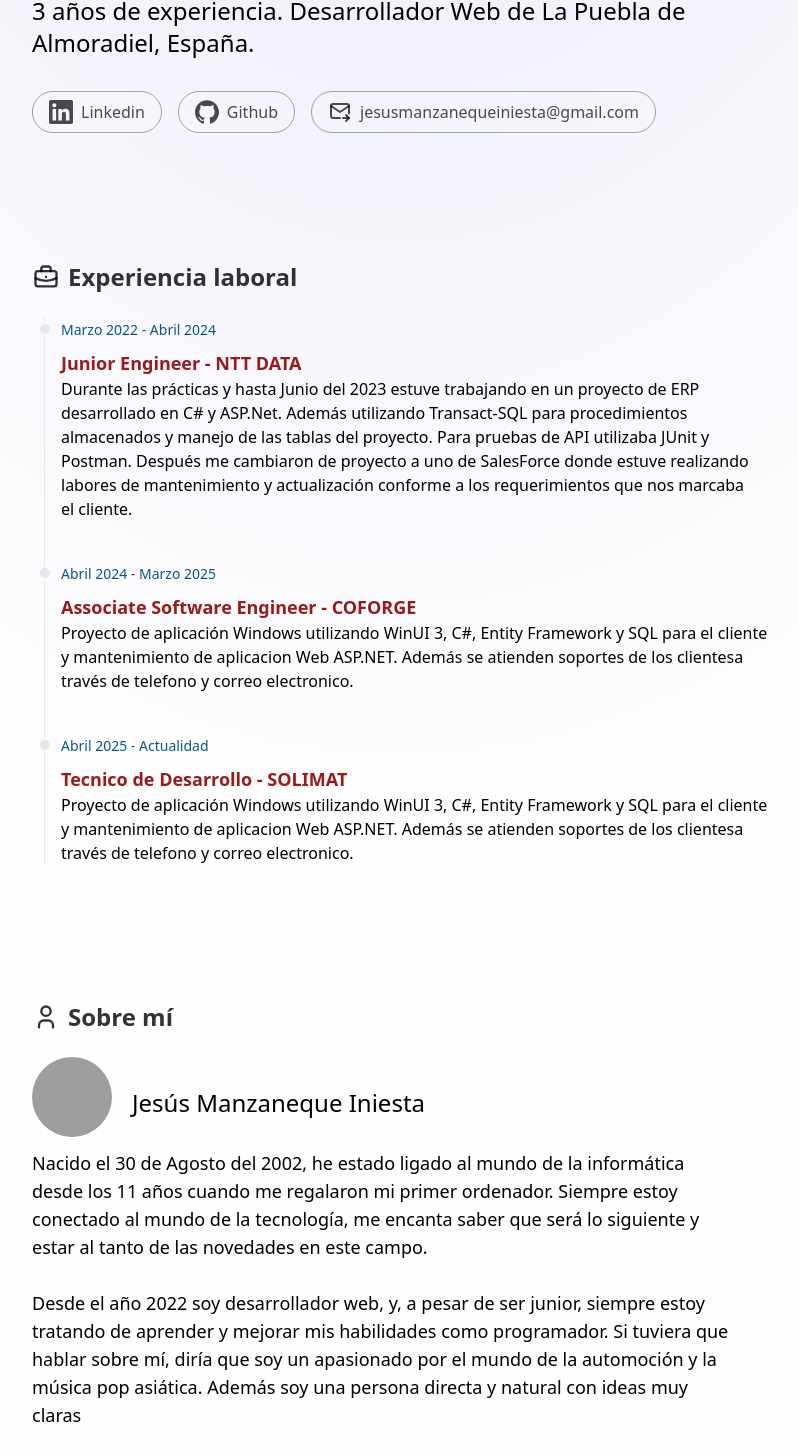
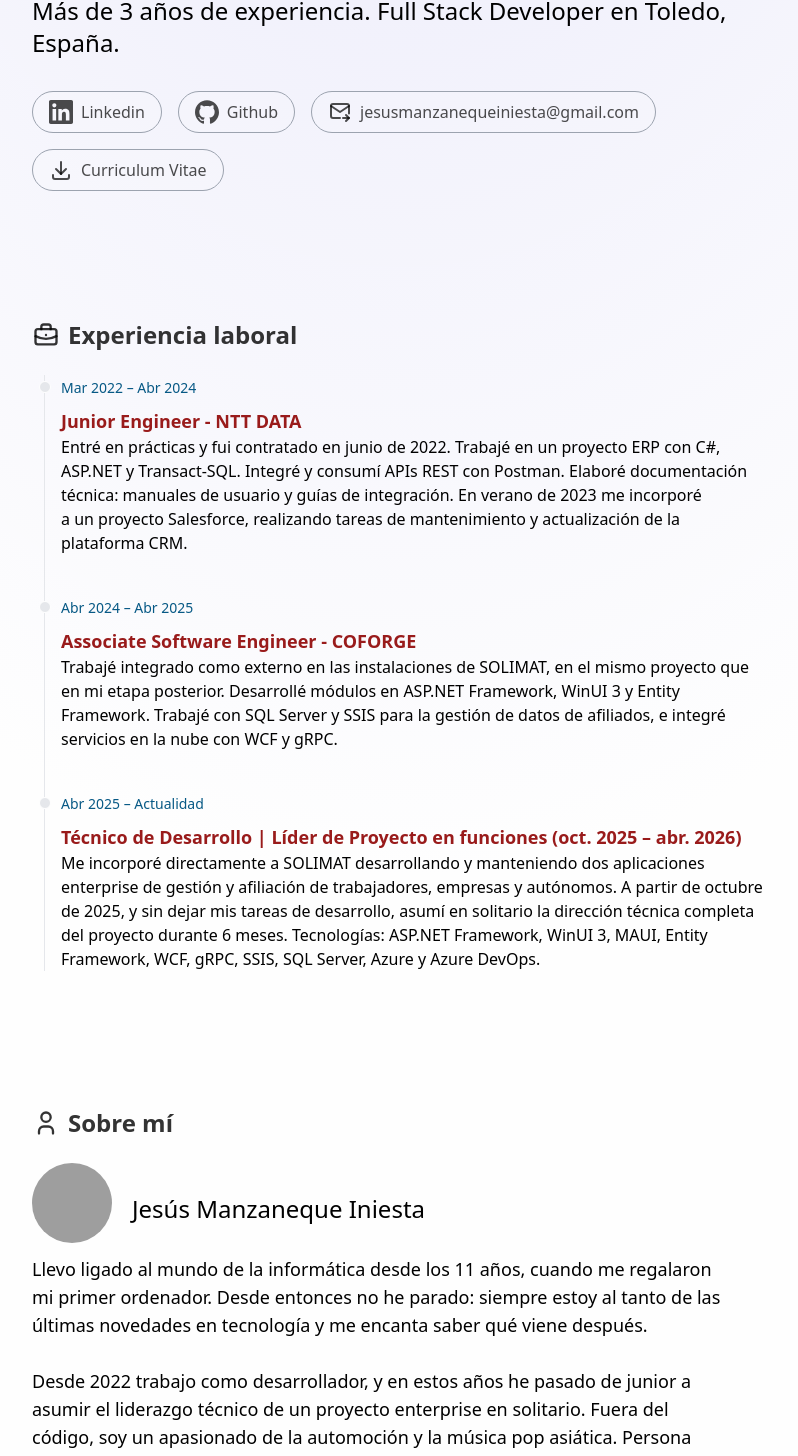
Before and after one commit to jmanzani/porfolio-next, a Next.js app: page / in a window 1280 px wide. Shown: the part 329-1785 px from the top of the page, without its empty margins (238-1036 px from the left). Built offline with nearby package versions, Linux system fonts and the light colour scheme; grey boxes are pictures that could not be loaded.

Commit message:
Modificaciones de la Experiencia, Footer e Index

```diff
--- a/src/components/Experience.js
+++ b/src/components/Experience.js
@@ -3,22 +3,20 @@
 export default function Experience() {
   const experiences = [
     {
-      date: "Marzo 2022 - Abril 2024",
+      date: "Mar 2022 – Abr 2024",
       title: "Junior Engineer - NTT DATA",
-      description: "Durante las prácticas y hasta Junio del 2023 estuve trabajando en un proyecto de ERP desarrollado en C# y ASP.Net. Además utilizando Transact-SQL para procedimientos almacenados y manejo de las tablas del proyecto. Para pruebas de API utilizaba JUnit y Postman. Después me cambiaron de proyecto a uno de SalesForce donde estuve realizando labores de mantenimiento y actualización conforme a los requerimientos que nos marcaba el cliente."
+      description: "Entré en prácticas y fui contratado en junio de 2022. Trabajé en un proyecto ERP con C#, ASP.NET y Transact-SQL. Integré y consumí APIs REST con Postman. Elaboré documentación técnica: manuales de usuario y guías de integración. En verano de 2023 me incorporé a un proyecto Salesforce, realizando tareas de mantenimiento y actualización de la plataforma CRM."
     },
     {
-      date: "Abril 2024 - Marzo 2025",
+      date: "Abr 2024 – Abr 2025",
       title: "Associate Software Engineer - COFORGE",
-      description: "Proyecto de aplicación Windows utilizando WinUI 3, C#, Entity Framework y SQL para el cliente y mantenimiento de aplicacion Web ASP.NET. Además se atienden soportes de los clientesa través de telefono y correo electronico."
+      description: "Trabajé integrado como externo en las instalaciones de SOLIMAT, en el mismo proyecto que en mi etapa posterior. Desarrollé módulos en ASP.NET Framework, WinUI 3 y Entity Framework. Trabajé con SQL Server y SSIS para la gestión de datos de afiliados, e integré servicios en la nube con WCF y gRPC."
     },
     {
-      date: "Abril 2025 - Actualidad",
-      title: "Tecnico de Desarrollo - SOLIMAT",
-      description: "Proyecto de aplicación Windows utilizando WinUI 3, C#, Entity Framework y SQL para el cliente y mantenimiento de aplicacion Web ASP.NET. Además se atienden soportes de los clientesa través de telefono y correo electronico."
+      date: "Abr 2025 – Actualidad",
+      title: "Técnico de Desarrollo | Líder de Proyecto en funciones (oct. 2025 – abr. 2026)",
+      description: "Me incorporé directamente a SOLIMAT desarrollando y manteniendo dos aplicaciones enterprise de gestión y afiliación de trabajadores, empresas y autónomos. A partir de octubre de 2025, y sin dejar mis tareas de desarrollo, asumí en solitario la dirección técnica completa del proyecto durante 6 meses. Tecnologías: ASP.NET Framework, WinUI 3, MAUI, Entity Framework, WCF, gRPC, SSIS, SQL Server, Azure y Azure DevOps."
     }
-
-
   ]
   return(
     <ol className="relative border-s border-gray-200 dark:border-gray-700 ml-3">
--- a/src/components/Footer.js
+++ b/src/components/Footer.js
@@ -3,7 +3,7 @@
     <footer className="rounded-lg shadow m-4 bg-black/5 dark:bg-black/20 backdrop-blur-lg w-full xl:w-[1120px] mx-auto mb-10">
       <div className="w-full mx-auto max-w-screen-xl p-4 md:flex md:items-center md:justify-between">
         <span className="text-sm sm:text-center text-yellow-800/90 dark:text-yellow-200/90">
-          © 2024{" "}
+          © {new Date().getFullYear()}{" "}
           <a href="https://jmanzani.com/" className="hover:underline">
             jmanzani
           </a>
--- a/src/pages/index.js
+++ b/src/pages/index.js
@@ -32,8 +32,7 @@
             </a>
           </h1>
           <h2 className="max-w-[700px] text-wrap text-xl text-black lg:text-2xl dark:text-white">
-            3 años de experiencia. Desarrollador Web de La Puebla de Almoradiel,
-            España.
+            Más de 3 años de experiencia. Full Stack Developer en Toledo, España.
           </h2>
           <nav className="mt-8 flex flex-wrap gap-4">
             <SocialPill url="https://www.linkedin.com/in/jesusmanzanequeiniesta/">
@@ -48,10 +47,10 @@
               <Email cssClass="size-4 lg:size-6" />
               jesusmanzanequeiniesta@gmail.com
             </SocialPill>
-            {/* <SocialPill url="https://minimalist.jmanzani.com">
+            <SocialPill url="/cv.pdf">
               <Download cssClass="size-4 lg:size-6" />
               Curriculum Vitae
-            </SocialPill> */}
+            </SocialPill>
           </nav>
         </SectionContainer>
         <SectionContainer id="experiencia">
@@ -76,18 +75,17 @@
           </div>
           <div>
             <p className="max-w-[700px] text-wrap text-lg text-black dark:text-white">
-              Nacido el 30 de Agosto del 2002, he estado ligado al mundo de la
-              informática desde los 11 años cuando me regalaron mi primer
-              ordenador. Siempre estoy conectado al mundo de la tecnología, me
-              encanta saber que será lo siguiente y estar al tanto de las
-              novedades en este campo.
+              Llevo ligado al mundo de la informática desde los 11 años, cuando
+              me regalaron mi primer ordenador. Desde entonces no he parado:
+              siempre estoy al tanto de las últimas novedades en tecnología y me
+              encanta saber qué viene después.
               <br />
               <br />
-              Desde el año 2022 soy desarrollador web, y, a pesar de ser junior,
-              siempre estoy tratando de aprender y mejorar mis habilidades como
-              programador. Si tuviera que hablar sobre mí, diría que soy un
-              apasionado por el mundo de la automoción y la música pop asiática.
-              Además soy una persona directa y natural con ideas muy claras
+              Desde 2022 trabajo como desarrollador, y en estos años he pasado
+              de junior a asumir el liderazgo técnico de un proyecto enterprise
+              en solitario. Fuera del código, soy un apasionado de la automoción
+              y la música pop asiática. Persona directa, con las ideas claras y
+              ganas de seguir creciendo.
             </p>
           </div>
         </SectionContainer>
```
